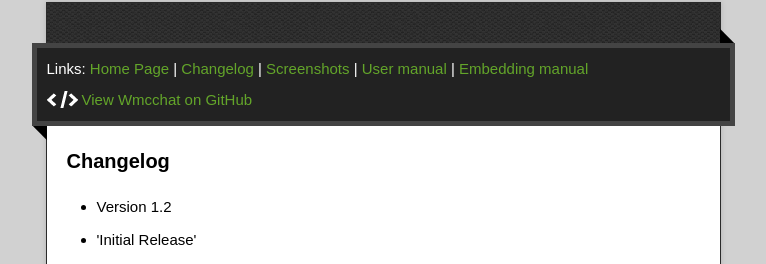
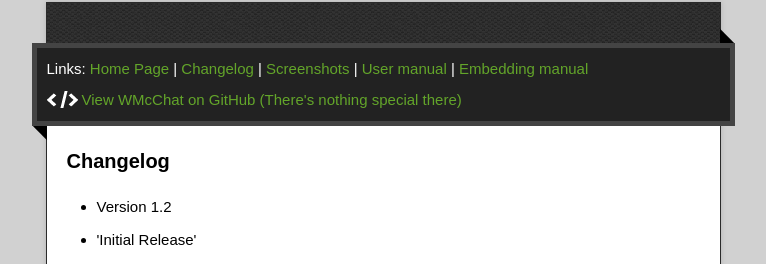
Before and after one commit to JorelAli/WMcChat, a plain HTML site: page changelog.html in a window 1280 px wide. Shown: the part 128-392 px from the top of the page, without its empty margins (257-1023 px from the left). Drawn offline with nearby package versions, Linux system fonts and the light colour scheme.

Commit message:
Update changelog.html

```diff
--- a/changelog.html
+++ b/changelog.html
@@ -34,7 +34,7 @@
                             href="http://skepter.github.io/WMcChat/UserUsage.html">User manual</a> | <a
                             href="http://skepter.github.io/WMcChat/EmbeddingUsage.html">Embedding manual</a></p>
         <div class="inner">
-          <a href="https://github.com/Skepter/WMcChat" class="code">View Wmcchat on GitHub</a>
+          <a href="https://github.com/Skepter/WMcChat" class="code">View WMcChat on GitHub (There's nothing special there)</a>
         </div>
         <span class="blc"></span><span class="trc"></span>
         </div>
```
